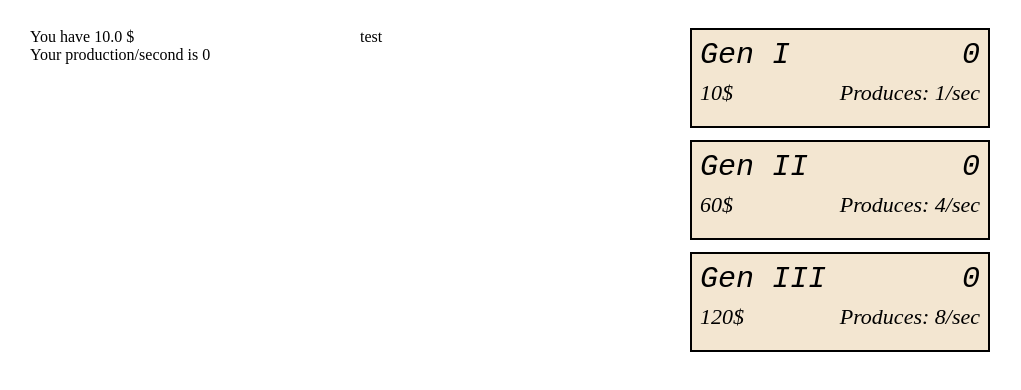
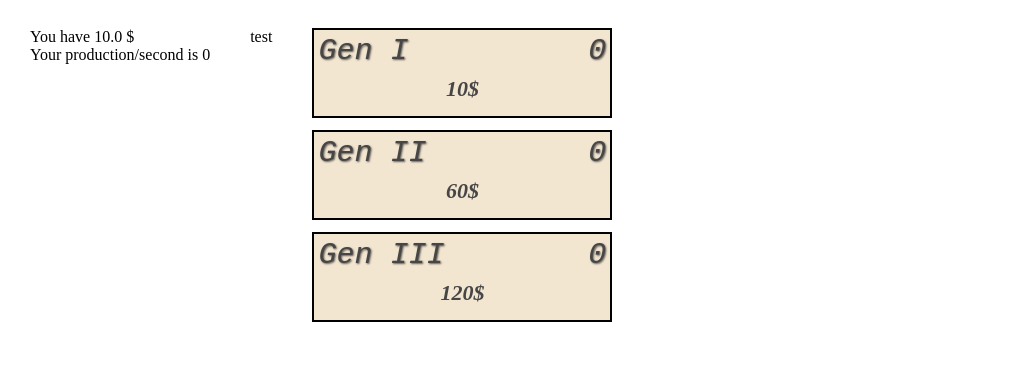
Before and after one commit to LeoMart83/react-incremental, a React (Create React App) app: page / in a window 1280 px wide. Shown: the top 390 px of the page, without its empty margins (130-1151 px from the left). Built offline with nearby package versions, Linux system fonts and the light colour scheme.

Commit message:
css changes

```diff
--- a/src/App.js
+++ b/src/App.js
@@ -48,7 +48,8 @@ const App = () => {
 
   const updateGameData = (generator) => {
     const previousGeneratorCost = generator.cost / 1.2;
-    setPlayerData({ ...player, money: player.money - previousGeneratorCost, generators: recalculateGenerators(generator) });
+    setPlayerData( prevState => {
+      return {...prevState, money: player.money - previousGeneratorCost, generators: recalculateGenerators(generator) }});
   }
 
   const recalculateGenerators = (generator) => {
--- a/src/components/RightSide/GeneratorContainer/Generator.jsx
+++ b/src/components/RightSide/GeneratorContainer/Generator.jsx
@@ -1,17 +1,17 @@
-export const Generator = ({ buyGenerator, generator, setShowHint, showHint }) => {
+export const Generator = ({ generator, buyGenerator, showDescription, setShowDescription }) => {
     return (<>
         <div className="generator-content"
             onClick={() => buyGenerator()}
-            onMouseOver={() => { setShowHint(generator.name) }}
-            onMouseLeave={() => { setShowHint(false) }}>
+            onMouseOver={() => { setShowDescription(generator.name) }}
+            onMouseLeave={() => { setShowDescription(false) }}>
 
             <div className="generator-name-amount"><span>{generator.name}</span> <span>{generator.amount}</span></div>
-            <div className="generator-cost-prod">
-                <span> {generator.cost}$ </span>
-                <span> Produces: {generator.prodOfOne * generator.mult}/sec </span>
+            <div className="generator-cost">
+                <b>{generator.cost}$</b>
             </div>
-            {(showHint === generator.name) ? <div >
-                {generator.amount} of "{generator.name}" produce {generator.prodOfOne * generator.mult * generator.amount} $/sec
+            {(showDescription === generator.name) ? <div className="hint">
+                <div className="inner-row">Each produces {generator.prodOfOne * generator.mult} $/sec</div>
+                <div className="inner-row">{generator.amount} of "{generator.name}" produce {generator.amount ? generator.prod : 0} $/sec</div>
                 </div> : null}
         </div>
     </>)
--- a/src/components/RightSide/GeneratorContainer/GeneratorContainer.jsx
+++ b/src/components/RightSide/GeneratorContainer/GeneratorContainer.jsx
@@ -6,7 +6,7 @@ import { Generator } from "./Generator";
 export const GeneratorContainer = (props) => {
 
     const [generator, setGenerator] = useState(props.generator);
-    const [showHint, setShowHint] = useState(false);
+    const [showDescription, setShowDescription] = useState(false);
 
     useEffect(() => {
         setGenerator({ ...generator, prodOfOne: Math.round(generator.cost / 20 + generator.tier) });
@@ -26,7 +26,7 @@ export const GeneratorContainer = (props) => {
         const nextGeneratorAmount = generator.amount + 1;
         const nextGeneratorCost = Math.round(generator.cost * 1.2);
 
-        if (( generator.amount ) && ( nextGeneratorAmount % 10 === 0 )) {
+        if ((generator.amount) && (nextGeneratorAmount % 10 === 0)) {
             setGenerator({
                 ...generator,
                 mult: nextGeneratorMult,
@@ -44,5 +44,9 @@ export const GeneratorContainer = (props) => {
         }
     }
 
-    return (<Generator buyGenerator={buyGenerator} generator={generator} setShowHint={setShowHint} showHint={showHint} />)
+    return (<Generator
+        generator={generator}
+        buyGenerator={buyGenerator}
+        showDescription={showDescription}
+        setShowDescription={setShowDescription} />)
 }
--- a/src/components/RightSide/GeneratorContainer/index.css
+++ b/src/components/RightSide/GeneratorContainer/index.css
@@ -1,7 +1,7 @@
 .generator-content {
-    height:100px;
+    height: 90px;
     width: 300px;
-    padding: 8px;
+    padding: 4px;
     box-sizing: border-box;
     border: 2px solid black;
     text-align: center;
@@ -10,26 +10,40 @@
     font-style: italic;
     user-select: none;
     margin-bottom: 12px;
+    position: relative;
+    color: rgb(70, 70, 70);
 }
 
 /* .generator-content:not(:last-child) {
     border-bottom: 0px;
 } */
 
-/* .generator-content:not(:first-child) {
-    border-top: 0px;
-} */
-
 .generator-name-amount {
+    display: flex;
+    justify-content: space-between;
     font-size: 30px;
     font-family: monospace;
-    display: flex;
-    justify-content: space-between;
+    text-shadow: 1px 1px 2px rgba(0, 0, 0, 0.6);
 }
 
-.generator-cost-prod{
-    display: flex;
-    justify-content: space-between;
+.generator-cost{
     margin-top: 8px;
     font-size: 22px;
 }
+
+.hint {
+    position: absolute;
+    left: -260px;
+    top: -2px;
+    border: 2px solid black;
+    background-color: rgba(0, 0, 0, 0.7);
+    height: 100%;
+    width: 240px;
+    font-size: 18px;
+    opacity: 0.9;
+    color: white;
+}
+
+.inner-row {
+    margin: 6px;
+}
--- a/src/index.css
+++ b/src/index.css
@@ -7,7 +7,5 @@
 }
 
 .first-block, .second-block, .generators-block {
-    width: 300px;
-    height: 100%;
     margin: 20px;
 }
```
